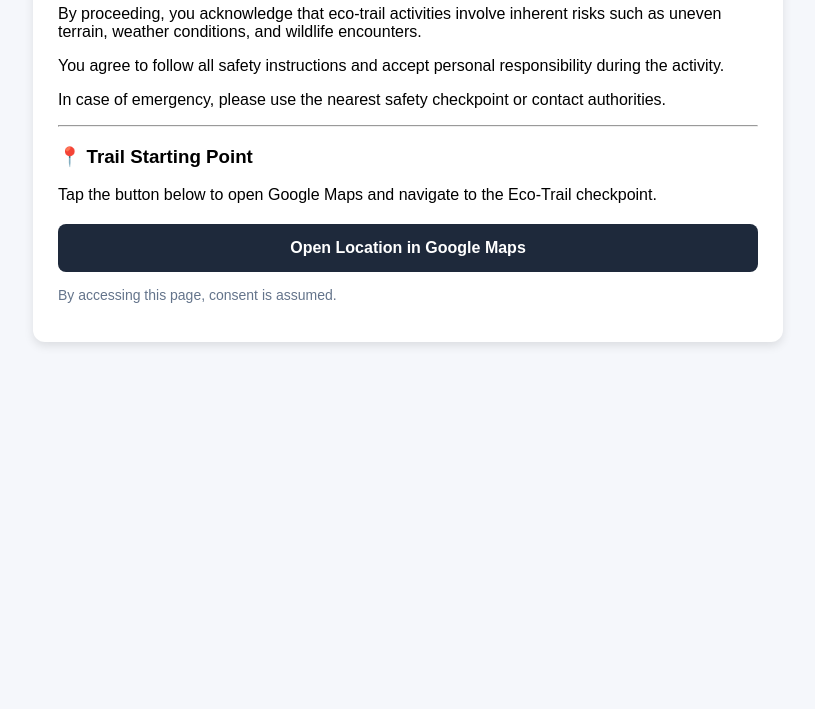
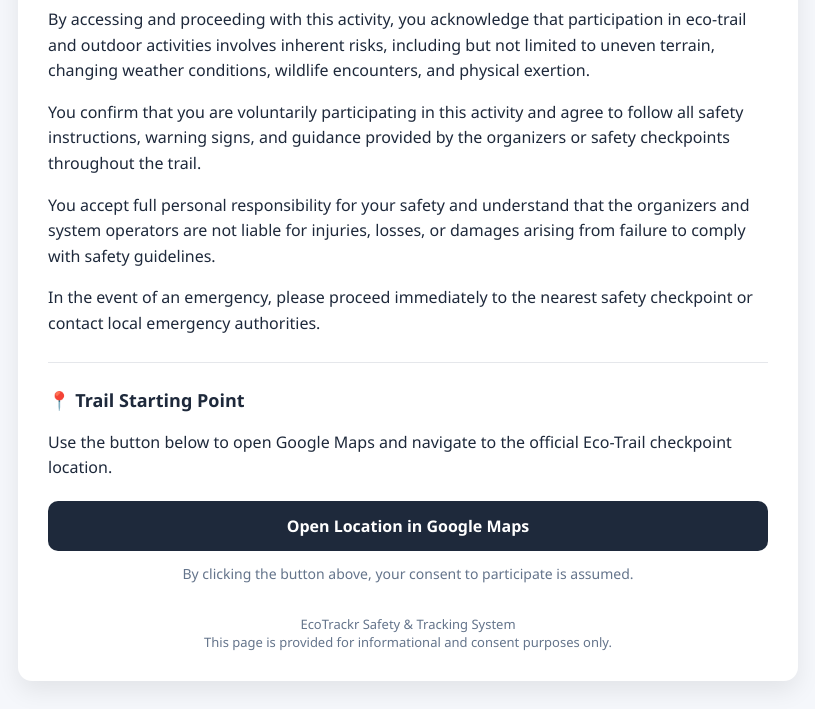
Before and after one commit to dino-fyp/ecotrackr-consent, a plain HTML site: page index.html in a window 1280 px wide. Shown: the part 116-825 px from the top of the page, without its empty margins (232-1047 px from the left). Before the commit the page ends 800 px from the top, so only its background shows below. Drawn offline with Linux system fonts and the light colour scheme.

Commit message:
Update index.html

```diff
--- a/index.html
+++ b/index.html
@@ -2,60 +2,107 @@
 <html lang="en">
 <head>
   <meta charset="UTF-8">
-  <title>EcoTrackr Trail Consent</title>
+  <title>EcoTrackr – Trail Participation Consent</title>
   <meta name="viewport" content="width=device-width, initial-scale=1">
+
   <style>
     body {
-      font-family: Arial, sans-serif;
+      font-family: "Segoe UI", Arial, sans-serif;
       background: #f5f7fb;
       padding: 20px;
-    }
-    .card {
-      max-width: 700px;
-      margin: auto;
-      background: white;
-      padding: 25px;
-      border-radius: 12px;
-      box-shadow: 0 4px 10px rgba(0,0,0,0.1);
-    }
-    h2 {
       color: #1e293b;
     }
+
+    .card {
+      max-width: 720px;
+      margin: auto;
+      background: #ffffff;
+      padding: 30px;
+      border-radius: 14px;
+      box-shadow: 0 10px 25px rgba(0,0,0,0.08);
+    }
+
+    h1 {
+      font-size: 24px;
+      margin-bottom: 10px;
+    }
+
+    h3 {
+      margin-top: 25px;
+      font-size: 18px;
+    }
+
+    p {
+      line-height: 1.6;
+      margin-bottom: 14px;
+    }
+
+    hr {
+      border: none;
+      border-top: 1px solid #e5e7eb;
+      margin: 25px 0;
+    }
+
     .btn {
       display: block;
       margin-top: 20px;
-      padding: 15px;
+      padding: 14px;
       text-align: center;
       background: #1e293b;
-      color: white;
+      color: #ffffff;
       text-decoration: none;
-      border-radius: 8px;
-      font-weight: bold;
+      border-radius: 10px;
+      font-weight: 600;
+      font-size: 16px;
     }
-    .note {
-      margin-top: 15px;
+
+    .btn:hover {
+      background: #0f172a;
+    }
+
+    .secondary {
+      margin-top: 12px;
+      text-align: center;
       font-size: 14px;
       color: #64748b;
     }
+
+    footer {
+      margin-top: 30px;
+      font-size: 13px;
+      color: #64748b;
+      text-align: center;
+    }
   </style>
 </head>
+
 <body>
 
 <div class="card">
-  <h2>EcoTrackr Trail Consent</h2>
+
+  <h1>EcoTrackr Trail Participation Consent</h1>
 
   <p>
-    By proceeding, you acknowledge that eco-trail activities involve inherent risks
-    such as uneven terrain, weather conditions, and wildlife encounters.
+    By accessing and proceeding with this activity, you acknowledge that participation
+    in eco-trail and outdoor activities involves inherent risks, including but not limited
+    to uneven terrain, changing weather conditions, wildlife encounters, and physical exertion.
   </p>
 
   <p>
-    You agree to follow all safety instructions and accept personal responsibility
-    during the activity.
+    You confirm that you are voluntarily participating in this activity and agree to follow
+    all safety instructions, warning signs, and guidance provided by the organizers or safety
+    checkpoints throughout the trail.
   </p>
 
   <p>
-    In case of emergency, please use the nearest safety checkpoint or contact authorities.
+    You accept full personal responsibility for your safety and understand that the organizers
+    and system operators are not liable for injuries, losses, or damages arising from failure
+    to comply with safety guidelines.
+  </p>
+
+  <p>
+    In the event of an emergency, please proceed immediately to the nearest safety checkpoint
+    or contact local emergency authorities.
   </p>
 
   <hr>
@@ -63,7 +110,8 @@
   <h3>📍 Trail Starting Point</h3>
 
   <p>
-    Tap the button below to open Google Maps and navigate to the Eco-Trail checkpoint.
+    Use the button below to open Google Maps and navigate to the official Eco-Trail checkpoint
+    location.
   </p>
 
   <a class="btn"
@@ -72,9 +120,15 @@
     Open Location in Google Maps
   </a>
 
-  <p class="note">
-    By accessing this page, consent is assumed.
+  <p class="secondary">
+    By clicking the button above, your consent to participate is assumed.
   </p>
+
+  <footer>
+    EcoTrackr Safety & Tracking System<br>
+    This page is provided for informational and consent purposes only.
+  </footer>
+
 </div>
 
 </body>
```
